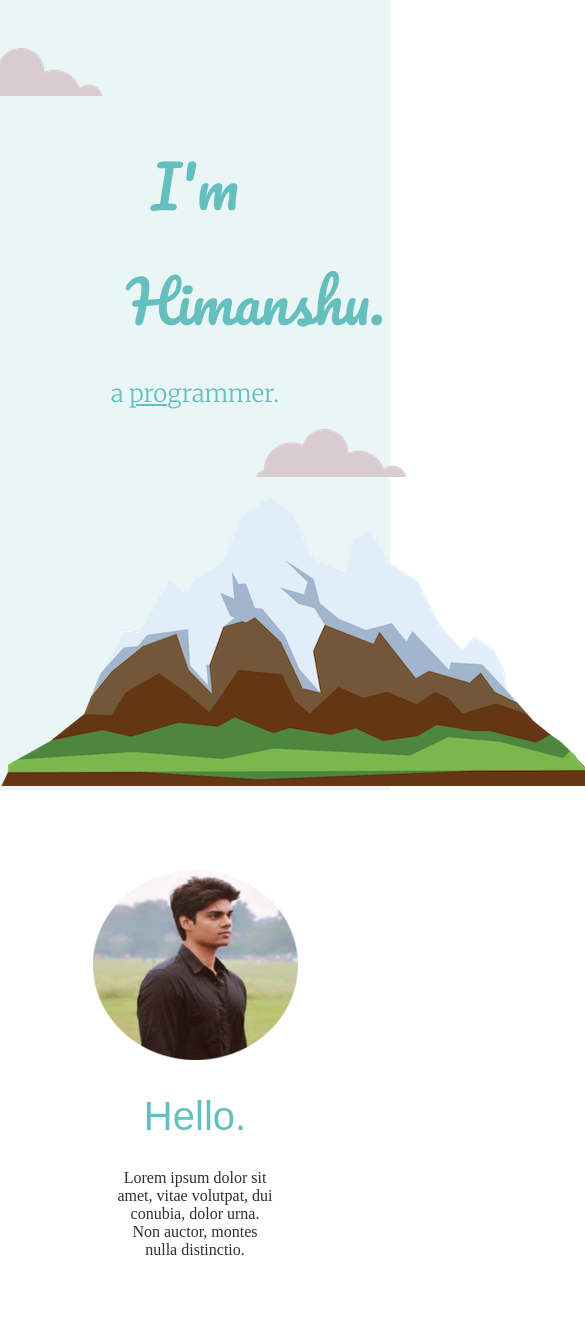
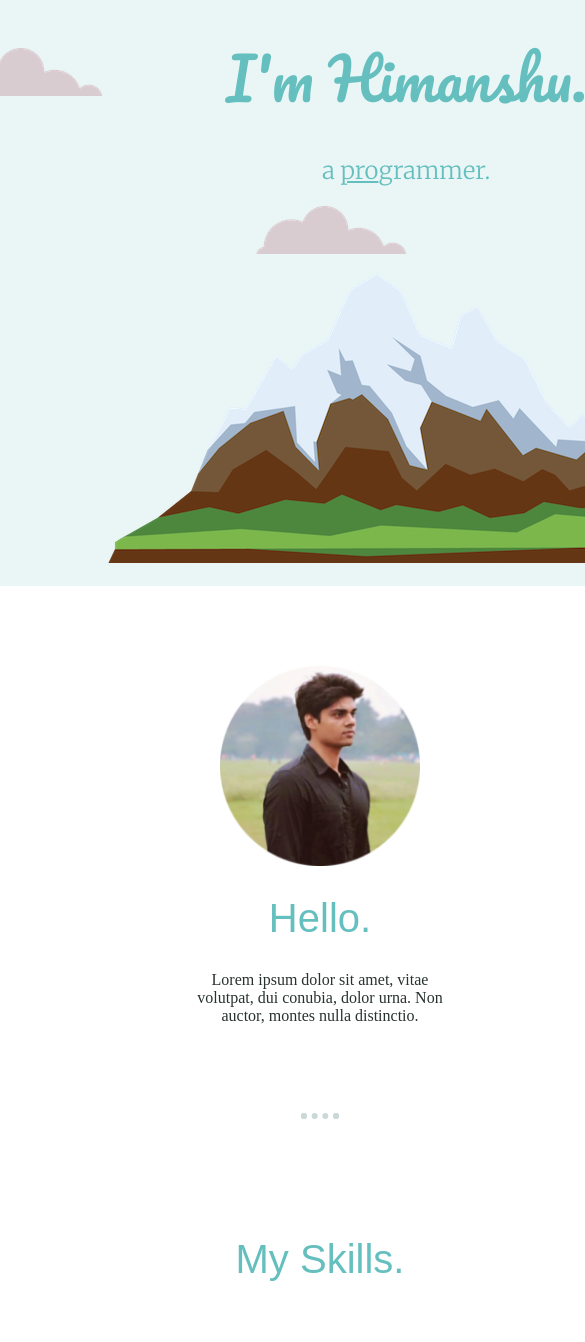
Before and after one commit to HimanshuDataGit/Portfolio-cv, a plain HTML site: page index.html in a window 390 px wide. Shown: the top 1342 px of the page, 585 px wide, since content can reach past the window. Drawn offline with Linux system fonts and the light colour scheme.

Commit message:
responsive with flexbox

```diff
--- a/css/style.css
+++ b/css/style.css
@@ -1,6 +1,7 @@
 body{
     color:#283230;
     margin: 0;
+    padding: 0;
     text-align: center;
 
 
@@ -12,22 +13,21 @@ hr{
 
 }
 .top-container{
-
-    position: relative;
-    padding-top: 8rem;
-    text-align: center;
-    width: 100%;
+    margin: 0;
+    display:inline-block;
     background-color:#EAF6F6;
+    padding: 5vw 27.5vw
 }
 h1{
-    margin:0 auto 0 auto;
+    margin:0;
+    margin-block-start: 0;
+    margin-block-end: 0;
     padding: 1rem auto 0 auto;
     font-family:'Pacifico', cursive;
     font-weight: normal;
     font-size: 3.6rem;
     color:#66BFBF;
     line-height: 2;
-    width: 35%;
 
 }
 .top-container h2{
@@ -63,8 +63,18 @@ h2{
     color: #11999E;
     padding: 1.875rem;
 }
+.middle-container{
+    display: flex;
+    flex-wrap: wrap;
+    flex-direction: column;
+    width:40em;
+
+    /* padding: 0 0 0 60vw;
+    margin-left:50vw ; */
+
+}
 .skill-row{
-    width: 50%;
+    width: 70%;
     margin:4rem auto;
     text-align: left;
     line-height: 2;
@@ -80,10 +90,18 @@ h2{
     float: left;
     margin-right: 1.875rem;
 }
+.profile img{
+   height: 200px;
+   width: 200px;
+   display: inline-block;
+   margin: auto;
+}
 .profile{
-    margin-top: 5rem;
-    margin-bottom: 0;
+    display:flex;
+    flex-direction: column;
+    margin: 5rem auto 0 auto;
 }
+
 .profile h2{
     font-family: sans-serif;
     font-size: 2.5rem;
--- a/index.html
+++ b/index.html
@@ -3,8 +3,8 @@
   <head>
     <meta charset="UTF-8" />
     <meta http-equiv="X-UA-Compatible" content="IE=edge" />
-    <meta name="viewport" content="width=device-width, initial-scale=1.0" />
-    <meta name="viewport" content="width=100%" />
+    <meta name="viewport" content="width=device-width, initial-scale=1.0">
+    <meta name="viewport" content="width=100%">
     <title>Himanshu Tiwari</title>
     <link rel="stylesheet" href="css/style.css" />
     <link rel="icon" href="CSS - My Site Images/favicon.ico" />
@@ -14,6 +14,7 @@
     </style>
   </head>
   <body>
+
     <div class="top-container">
       <img
         class="top-cloud"
```
Also changed, not shown: CSS - My Site Images/sun.png (deleted).
